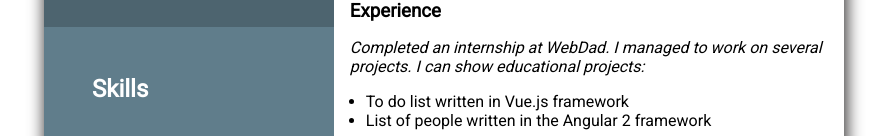
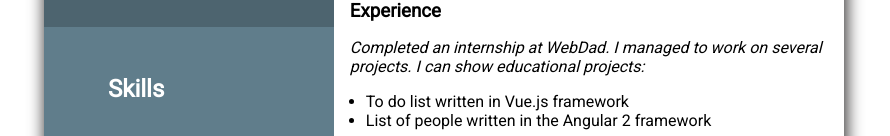
Before and after one commit to v-cherevko/rsschool-cv, a plain HTML site: page index.html in a window 1280 px wide. Shown: the part 499-635 px from the top of the page, without its empty margins (196-1086 px from the left). Drawn offline with Linux system fonts and the light colour scheme.

Commit message:
fix: margin skills-title

```diff
--- a/styles/styles.css
+++ b/styles/styles.css
@@ -59,7 +59,7 @@ html {
   background: #607d8b;
 }
 .container .left-column .skills .skills-title {
-  margin: 0 0 2rem 1.5rem;
+  margin: 0 0 2rem 2.5rem;
 }
 .container .right-column {
   display: flex;
```
